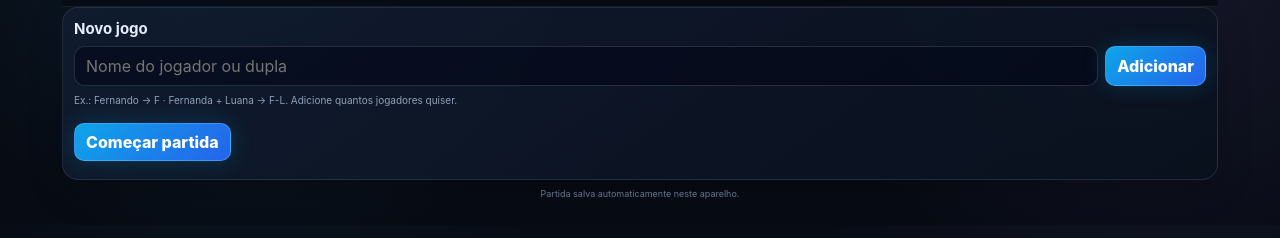
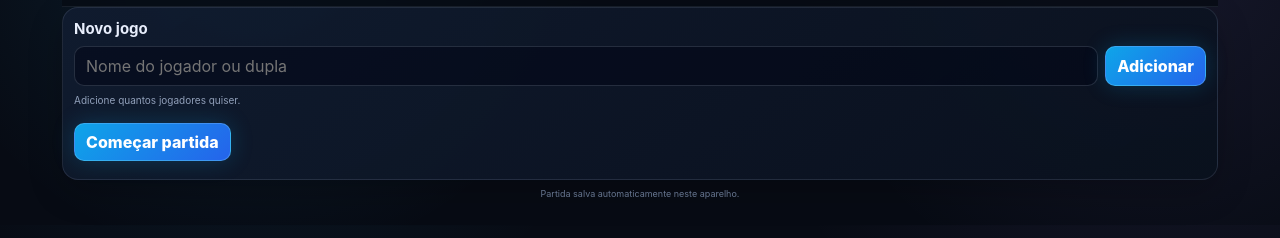
Before and after one commit to fernandodocumentos1991-dev/Boz-, a plain HTML site: page index.html in a window 1280 px wide. Shown: the part 74-312 px from the top of the page. Drawn offline with Linux system fonts and the light colour scheme.

Commit message:
Update index.html

```diff
--- a/index.html
+++ b/index.html
@@ -107,7 +107,7 @@ footer{padding:8px 0;text-align:center;color:#66758f;font-size:9px}
     <input id="playerInput" placeholder="Nome do jogador ou dupla" autocomplete="off">
     <button class="primary" id="addPlayer" type="button">Adicionar</button>
   </div>
-  <div class="hint" style="margin-top:8px">Ex.: Fernando → F · Fernanda + Luana → F-L. Adicione quantos jogadores quiser.</div>
+  <div class="hint" style="margin-top:8px">Adicione quantos jogadores quiser.</div>
   <div id="playerList" class="player-list"></div>
   <div class="actions">
     <button class="primary" id="startGame" type="button" disabled>Começar partida</button>
```
